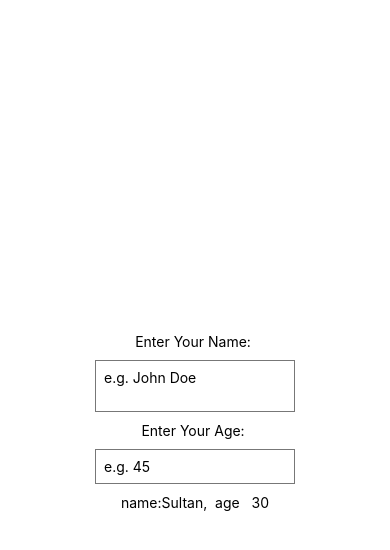
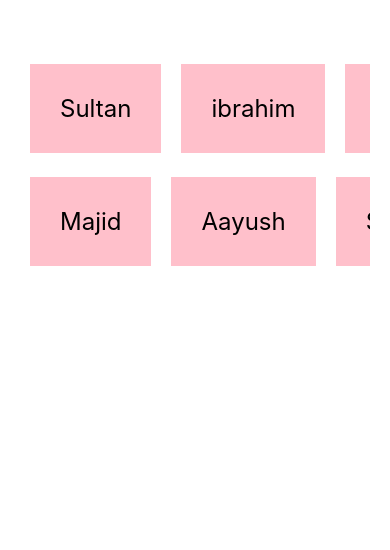
Before and after one commit to syedabbasali/React-native, a React Native app in the folder react-app/: screen / in a window 390 px wide. Shown: the top 550 px of the page. Built offline with nearby package versions, Linux system fonts and the light colour scheme.

Commit message:
Flatlist

```diff
--- a/react-app/App.js
+++ b/react-app/App.js
@@ -1,36 +1,47 @@
 import React,{useState} from 'react';
 import { StatusBar  } from 'expo-status-bar';
-import { StyleSheet, Text, View, TextInput } from 'react-native';
+import { StyleSheet, Text, View, TextInput, ScrollView,FlatList } from 'react-native';
 // import { Button } from 'react-native-web';
 
 export default function App() {
-  const [name, setName] = useState('Sultan');
-  const [age, setAge] = useState('30');
-
+  const [people, setPeople] = useState ([
+    { name: 'Sultan', id:'1'  },
+    { name: 'ibrahim', id:'2' },
+    { name: 'Syed', id:'3'    },
+    { name: 'Sakib', id:'4'   },
+    { name: 'Sulla',id:'5'   },
+    { name: 'Majid', id:'6'   },
+    { name: 'Aayush',id:'7'  },
+    { name: 'Sahil', id:'8'   },
+    { name: 'Quatib', id:'9'   },
+    { name: 'Abhi', id:'9'   },
+    ]);
+  // const [age, setAge] = useState('30');
 
   return (
     <View style={styles.container}>
-      <Text>Enter Your Name: </Text>
-      <TextInput
-      multiline
+<FlatList
+numColumns={5}
+keyExtractor={(item) => item.id}
 
-      style={styles.input}
-      placeholder='e.g. John Doe'
-      onChangeText={(val) => setName(val)} />
+data={people}
+renderItem={({ item}) => (
+  <Text style={styles.item}>{item.name}</Text>
+)}
+/>
 
 
 
-      <Text>Enter Your Age: </Text>
-      <TextInput
-      keyboardType='numeric'
-      style={styles.input}
-      placeholder='e.g. 45'
-      onChangeText={(val) => setAge(val)} />
-
-      <Text>name:{name},  age   {age}</Text>
 
 
-      <StatusBar style="auto" />
+      {/* <ScrollView>
+      { people.map(item=> (
+          <View key={item.key}>
+            <Text style={styles.item}>{item.name}</Text>
+          </View>
+        )
+      )}
+      </ScrollView> */}
     </View>
   );
 }
@@ -39,14 +50,17 @@ const styles = StyleSheet.create({
   container: {
     flex: 1,
     backgroundColor: '#fff',
-    alignItems: 'center',
-    justifyContent: 'center',
+    paddingTop:40,
+    paddingHorizontal:20
+    // alignItems: 'center',
+    // justifyContent: 'center',
   },
-  input: {
-  borderWidth: 1,
-  borderColor: '#777',
-  padding: 8,
-  margin: 10,
-  width: 200,
-  },
+  item : {
+    marginTop: 24,
+    padding: 30,
+    backgroundColor: 'pink',
+    fontSize :24,
+    marginHorizontal:10,
+    marginTop:24,
+  }
 });
```
